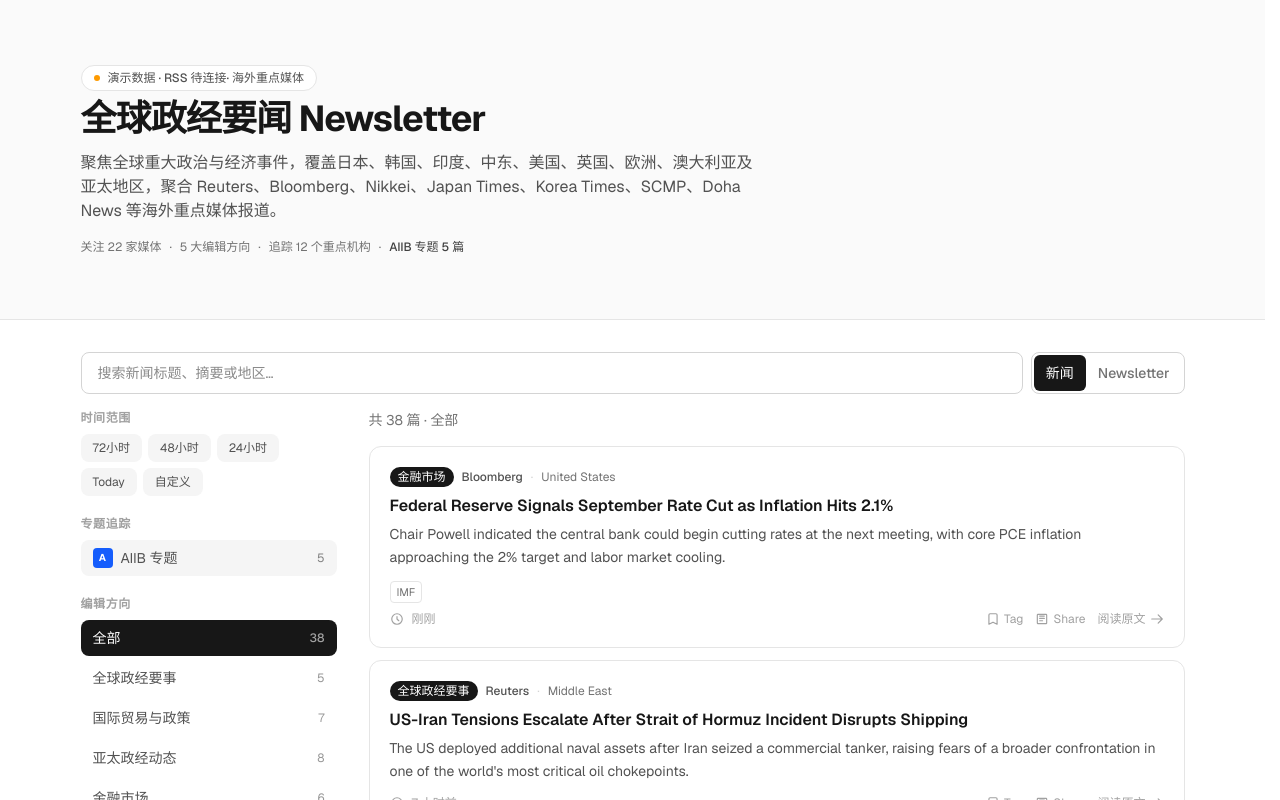
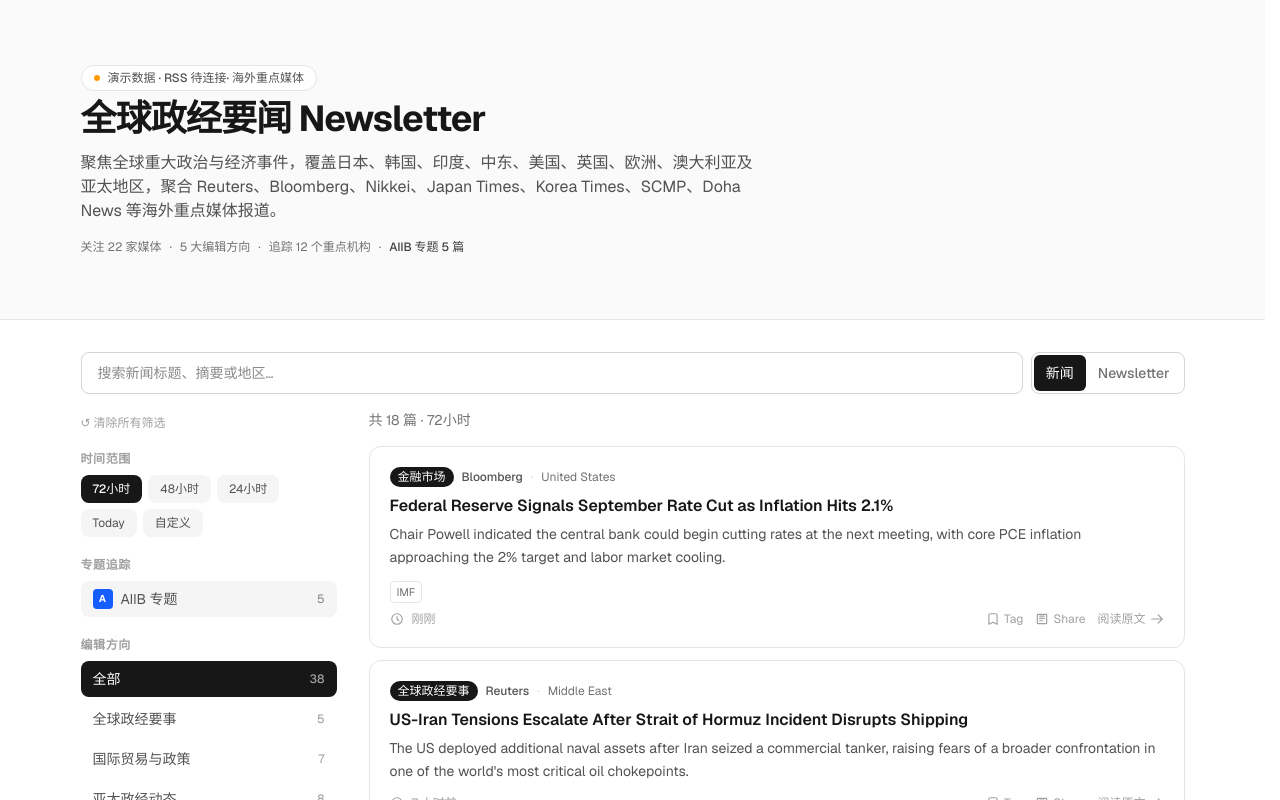
Before and after one commit to CASSIELISIJIA/newsletter-app, a Next.js app: page / in a window 1280 px wide. Shown: the top 800 px of the page. Built offline with nearby package versions, Linux system fonts and the light colour scheme.

Commit message:
fix: 修复时间范围逻辑和初始状态
- 将activeTimeRange初始状态从'all'改为'72h'
- 修复时间范围过滤逻辑，正确处理today选项
- 确保时间范围选项正确显示和过滤

```diff
--- a/app/components/NewsletterClient.tsx
+++ b/app/components/NewsletterClient.tsx
@@ -39,7 +39,7 @@ export default function NewsletterClient({ articles, now }: NewsletterClientProp
   const [showFilters, setShowFilters] = useState(false);
   const [activeCategory, setActiveCategory] = useState<NewsCategoryId | "all">("all");
   const [activeSource, setActiveSource] = useState<string>("all");
-  const [activeTimeRange, setActiveTimeRange] = useState<TimeRange>("all");
+  const [activeTimeRange, setActiveTimeRange] = useState<TimeRange>("72h");
   const [customStart, setCustomStart] = useState("");
   const [customEnd, setCustomEnd] = useState("");
   const [aiibOnly, setAiibOnly] = useState(false);
@@ -82,7 +82,7 @@ export default function NewsletterClient({ articles, now }: NewsletterClientProp
       if (activeTimeRange === "custom") {
         if (customStart && articleTime < new Date(customStart).getTime()) return false;
         if (customEnd && articleTime > new Date(customEnd).getTime()) return false;
-      } else if (activeTimeRange !== "all") {
+      } else if (activeTimeRange !== "custom") {
         if (activeTimeRange === "today") {
           const today = new Date(now).toDateString();
           if (articleDate !== today) return false;
```
